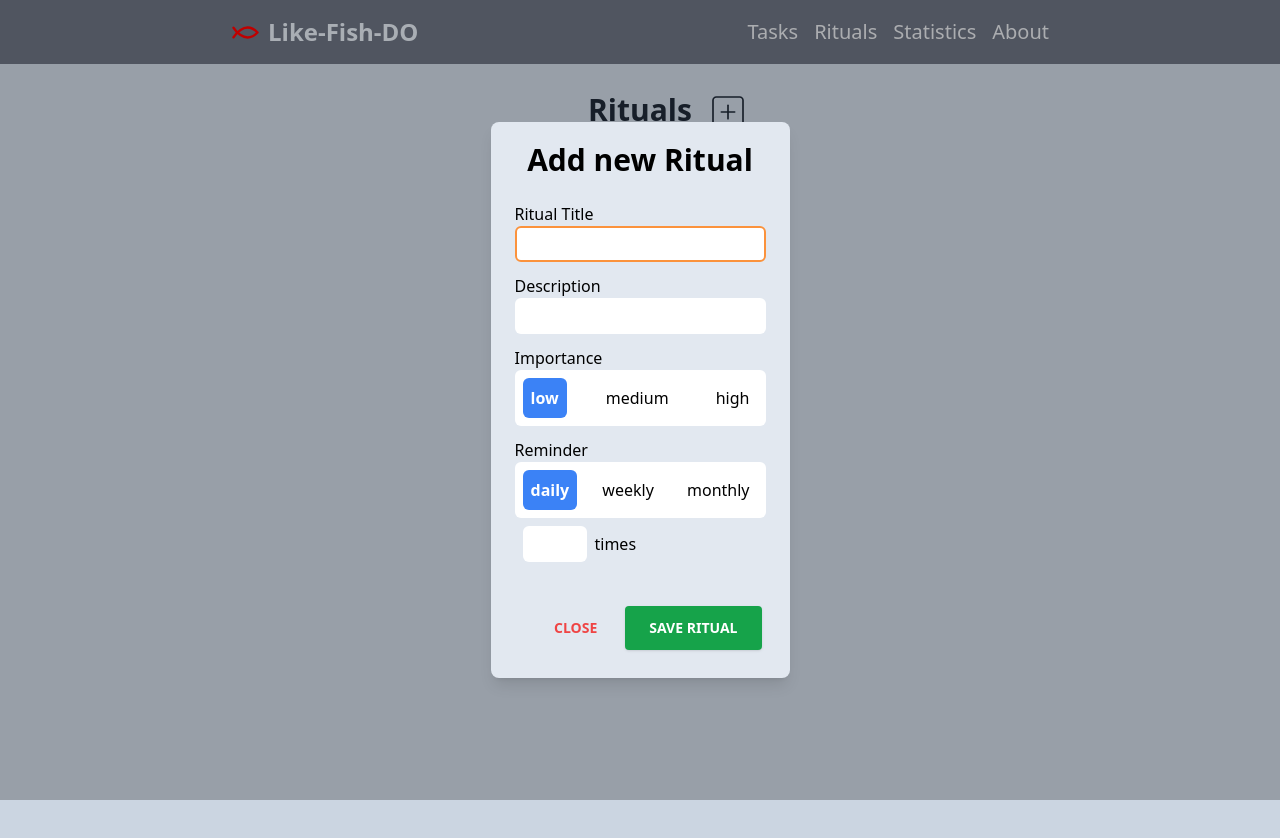
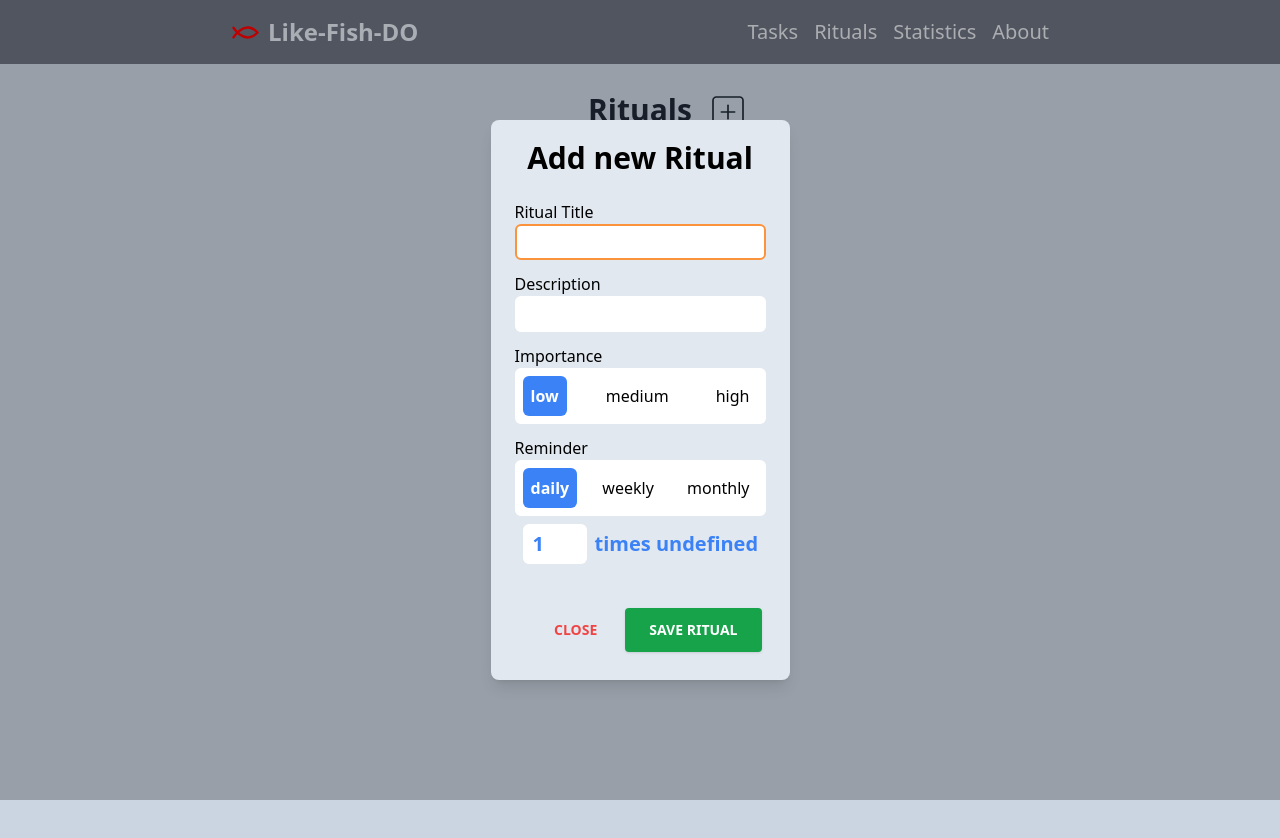
Before and after one commit to MikeXXd/to-fish-do, a React (Vite) app: page /rituals in a window 1280 px wide. Both pictures are taken after a click on the button "Add new task". Shown: the top 838 px of the page. Built offline with nearby package versions, Linux system fonts and the light colour scheme.

Commit message:
improve and style ritual frequency

```diff
--- a/src/components/Rituals/components/Riruals.tsx
+++ b/src/components/Rituals/components/Riruals.tsx
@@ -19,6 +19,7 @@ export function Rituals() {
   const [isModalOpen, setIsModalOpen] = useState(false);
   const {
     register,
+    watch,
     handleSubmit,
     formState: { errors },
     reset
@@ -144,23 +145,29 @@ export function Rituals() {
                 </div>
               ))}
             </div>
-            {/*--frequency------------------------------------------*/}
+            {/* /*--frequency------------------------------------------ */}
             <div className="flex flex-col ">
               <div className="flex justify-start items-center">
                 <input
                   type="number"
+                  min={1}
                   {...register("frequency")}
                   id="frequency"
-                  className="border-2 border-solid border-transparent outline-none focus:border-orange-400 px-2 m-2 py-1 rounded-md w-16"
+                  defaultValue={1}
+                  className="border-2 border-solid border-transparent outline-none focus:border-orange-400 px-2 m-2 py-1 rounded-md w-16 text-xl font-bold text-blue-500 focus:scale-150"
                 />
-                <label htmlFor="frequency"> times</label>
+                <label
+                  htmlFor="frequency"
+                  className="text-xl font-bold text-blue-500"
+                >
+                  {`${watch("frequency") == 1 ? " time" : " times"} ${watch("reminder")}`}
+                </label>
               </div>
               {errors.frequency && (
                 <p className="text-red-500">{errors.frequency.message}</p>
               )}
             </div>
           </div>
-          {/*--footer--buttons--------------------------------------------*/}
           <ModalFooter
             closeBtnName="Close"
             onCancel={onClose}
--- a/src/components/Rituals/components/RitualsListItem.tsx
+++ b/src/components/Rituals/components/RitualsListItem.tsx
@@ -39,7 +39,8 @@ export default function RitualsListItem({ ritual }: { ritual: Ritual }) {
     register,
     handleSubmit,
     formState: { errors },
-    reset
+    reset,
+    watch
   } = useForm<RitualFormData>({ resolver: zodResolver(ritualSchema) });
 
   function onSubmit(data: FieldValues) {
@@ -322,12 +323,18 @@ export default function RitualsListItem({ ritual }: { ritual: Ritual }) {
                 <div className="flex justify-start items-center">
                   <input
                     type="number"
+                    min={1}
                     {...register("frequency")}
                     id="frequency"
                     defaultValue={ritual.frequency}
-                    className="border-2 border-solid border-transparent outline-none focus:border-orange-400 px-2 m-2 py-1 rounded-md w-16"
+                    className="border-2 border-solid border-transparent outline-none focus:border-orange-400 px-2 m-2 py-1 rounded-md w-16 text-xl font-bold text-blue-500 focus:scale-150"
                   />
-                  <label htmlFor="frequency"> times</label>
+                  <label
+                    htmlFor="frequency"
+                    className="text-xl font-bold text-blue-500"
+                  >
+                    {`${watch("frequency") == 1 ? " time" : " times"} ${watch("reminder") == undefined ? "" : watch("reminder")}`}
+                  </label>
                 </div>
                 {errors.frequency && (
                   <p className="text-red-500">{errors.frequency.message}</p>
```
